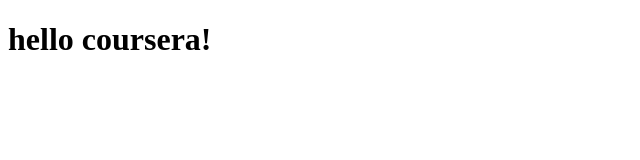
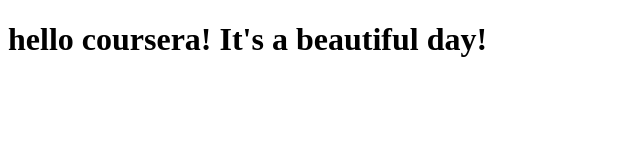
Before and after one commit to RuthBezabeh/html-css-javascript, a plain HTML site: page module_1/index.html in a window 1280 px wide. Shown: the whole page, without its empty margins (0-640 px from the left). Drawn offline with Linux system fonts and the light colour scheme.

Commit message:
update 1 to page

```diff
--- a/module_1/index.html
+++ b/module_1/index.html
@@ -4,6 +4,6 @@
 	<title>hello coursera 1</title>
 </head>
 <body>
-<h1>hello coursera!</h1>
+<h1>hello coursera! It's a beautiful day!</h1>
 </body>
 </html>
```
